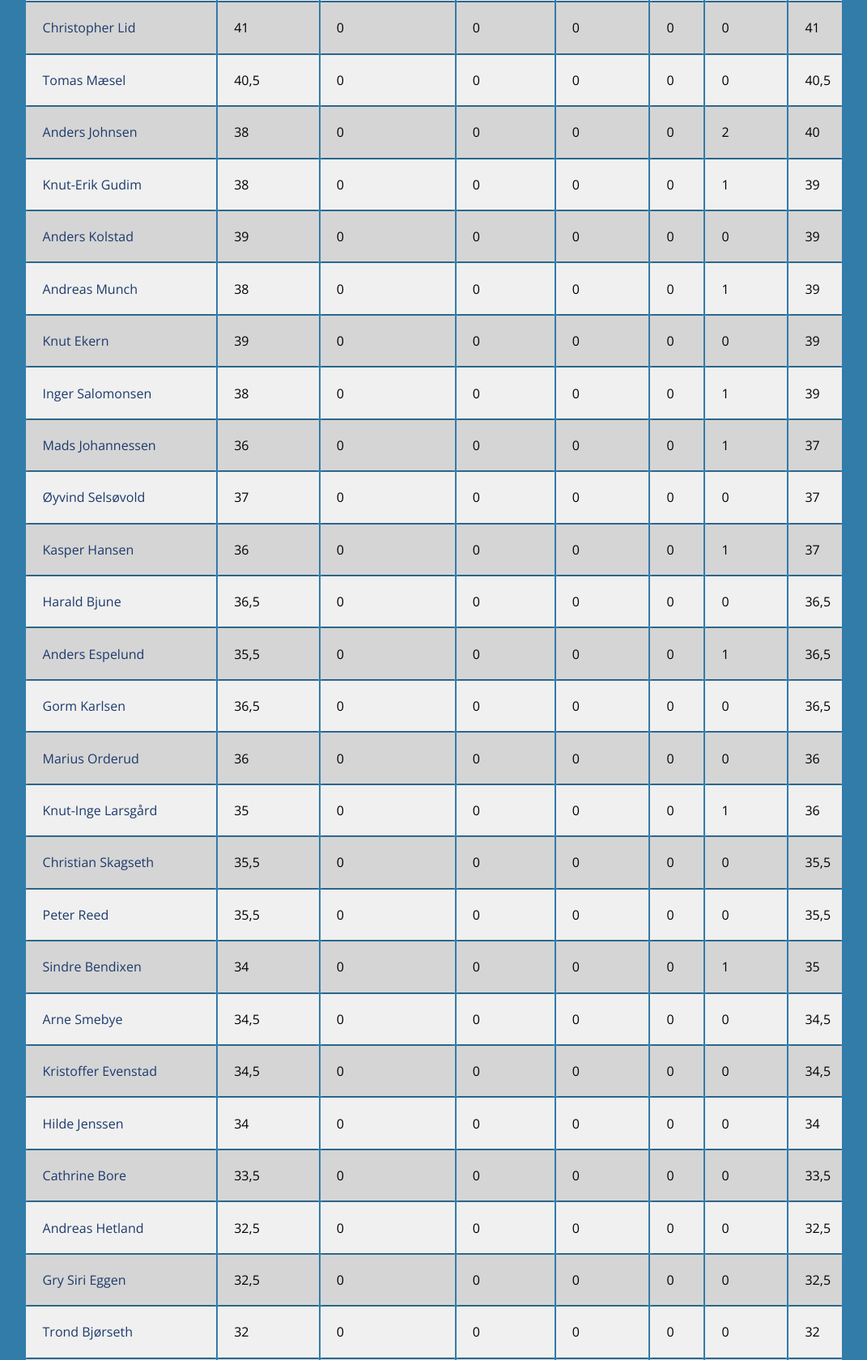
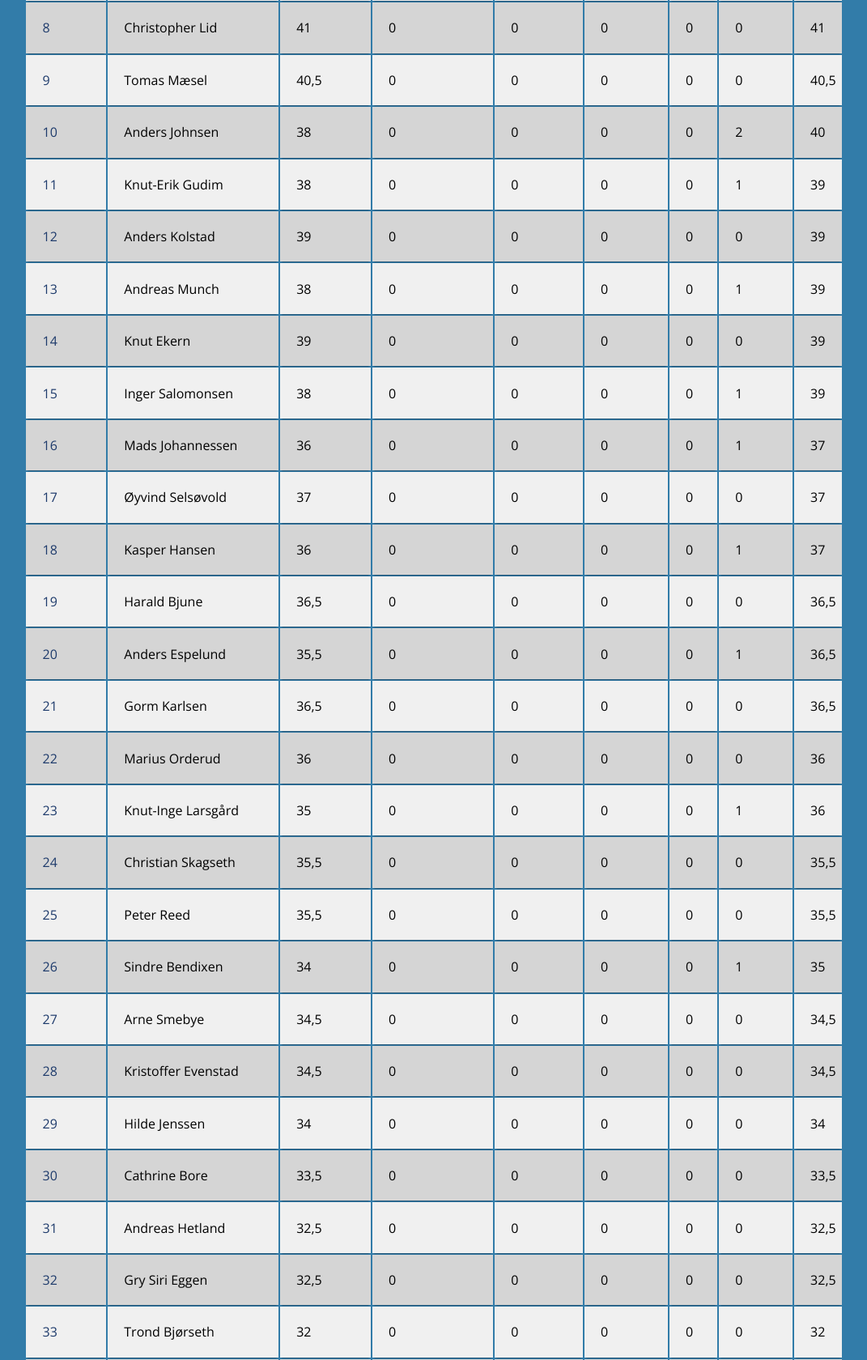
Before and after one commit to tietoem/tietoem.github.io, a plain HTML site: page index.html in a window 1280 px wide. Shown: the part 747-2427 px from the top of the page at 81% size, without its empty margins (104-1175 px from the left). Drawn offline with nearby package versions, Linux system fonts and the light colour scheme.

Commit message:
line numbers

```diff
--- a/index.html
+++ b/index.html
@@ -16,6 +16,7 @@
 <table class="container">
 	<thead>
 		<tr>
+			<th><h1>Rangering</h1></th>
 			<th><h1>Navn</h1></th>
 			<th><h1>Gruppespill</h1></th>
 			<th><h1>Åttendelsfinale</h1></th>
@@ -27,56 +28,48 @@
 		</tr>
 	</thead>
 	<tbody>
-		<tr>
-			<td>Bjørn Tore Eriksen</td>
-			<td>51,5</td>
-			<td>0</td>
-			<td>0</td>
-			<td>0</td>
-			<td>0</td>
-			<td>0</td>
-			<td>51,5</td>
-		</tr>
-		 <tr><td>Daniel Bjørstad Karlsen</td><td>51</td><td>0</td><td>0</td><td>0</td><td>0</td><td>0</td><td>51</td></tr>
- <tr><td>Geir Hølland</td><td>49</td><td>0</td><td>0</td><td>0</td><td>0</td><td>1</td><td>50</td></tr>
- <tr><td>Bente Nordli</td><td>47</td><td>0</td><td>0</td><td>0</td><td>0</td><td>1</td><td>48</td></tr>
- <tr><td>Hallvard Aas</td><td>45</td><td>0</td><td>0</td><td>0</td><td>0</td><td>2</td><td>47</td></tr>
- <tr><td>Martynas Ladas</td><td>43</td><td>0</td><td>0</td><td>0</td><td>0</td><td>0</td><td>43</td></tr>
- <tr><td>Are Jensen</td><td>41,5</td><td>0</td><td>0</td><td>0</td><td>0</td><td>0</td><td>41,5</td></tr>
- <tr><td>Christopher Lid</td><td>41</td><td>0</td><td>0</td><td>0</td><td>0</td><td>0</td><td>41</td></tr>
- <tr><td>Tomas Mæsel</td><td>40,5</td><td>0</td><td>0</td><td>0</td><td>0</td><td>0</td><td>40,5</td></tr>
- <tr><td>Anders Johnsen</td><td>38</td><td>0</td><td>0</td><td>0</td><td>0</td><td>2</td><td>40</td></tr>
- <tr><td>Knut-Erik Gudim</td><td>38</td><td>0</td><td>0</td><td>0</td><td>0</td><td>1</td><td>39</td></tr>
- <tr><td>Anders Kolstad</td><td>39</td><td>0</td><td>0</td><td>0</td><td>0</td><td>0</td><td>39</td></tr>
- <tr><td>Andreas Munch</td><td>38</td><td>0</td><td>0</td><td>0</td><td>0</td><td>1</td><td>39</td></tr>
- <tr><td>Knut Ekern</td><td>39</td><td>0</td><td>0</td><td>0</td><td>0</td><td>0</td><td>39</td></tr>
- <tr><td>Inger Salomonsen</td><td>38</td><td>0</td><td>0</td><td>0</td><td>0</td><td>1</td><td>39</td></tr>
- <tr><td>Mads Johannessen</td><td>36</td><td>0</td><td>0</td><td>0</td><td>0</td><td>1</td><td>37</td></tr>
- <tr><td>Øyvind Selsøvold</td><td>37</td><td>0</td><td>0</td><td>0</td><td>0</td><td>0</td><td>37</td></tr>
- <tr><td>Kasper Hansen</td><td>36</td><td>0</td><td>0</td><td>0</td><td>0</td><td>1</td><td>37</td></tr>
- <tr><td>Harald Bjune</td><td>36,5</td><td>0</td><td>0</td><td>0</td><td>0</td><td>0</td><td>36,5</td></tr>
- <tr><td>Anders Espelund</td><td>35,5</td><td>0</td><td>0</td><td>0</td><td>0</td><td>1</td><td>36,5</td></tr>
- <tr><td>Gorm Karlsen</td><td>36,5</td><td>0</td><td>0</td><td>0</td><td>0</td><td>0</td><td>36,5</td></tr>
- <tr><td>Marius Orderud</td><td>36</td><td>0</td><td>0</td><td>0</td><td>0</td><td>0</td><td>36</td></tr>
- <tr><td>Knut-Inge Larsgård</td><td>35</td><td>0</td><td>0</td><td>0</td><td>0</td><td>1</td><td>36</td></tr>
- <tr><td>Christian Skagseth</td><td>35,5</td><td>0</td><td>0</td><td>0</td><td>0</td><td>0</td><td>35,5</td></tr>
- <tr><td>Peter Reed</td><td>35,5</td><td>0</td><td>0</td><td>0</td><td>0</td><td>0</td><td>35,5</td></tr>
- <tr><td>Sindre Bendixen</td><td>34</td><td>0</td><td>0</td><td>0</td><td>0</td><td>1</td><td>35</td></tr>
- <tr><td>Arne Smebye</td><td>34,5</td><td>0</td><td>0</td><td>0</td><td>0</td><td>0</td><td>34,5</td></tr>
- <tr><td>Kristoffer Evenstad</td><td>34,5</td><td>0</td><td>0</td><td>0</td><td>0</td><td>0</td><td>34,5</td></tr>
- <tr><td>Hilde Jenssen</td><td>34</td><td>0</td><td>0</td><td>0</td><td>0</td><td>0</td><td>34</td></tr>
- <tr><td>Cathrine Bore</td><td>33,5</td><td>0</td><td>0</td><td>0</td><td>0</td><td>0</td><td>33,5</td></tr>
- <tr><td>Andreas Hetland</td><td>32,5</td><td>0</td><td>0</td><td>0</td><td>0</td><td>0</td><td>32,5</td></tr>
- <tr><td>Gry Siri Eggen</td><td>32,5</td><td>0</td><td>0</td><td>0</td><td>0</td><td>0</td><td>32,5</td></tr>
- <tr><td>Trond Bjørseth</td><td>32</td><td>0</td><td>0</td><td>0</td><td>0</td><td>0</td><td>32</td></tr>
- <tr><td>Espen Nergaard</td><td>32</td><td>0</td><td>0</td><td>0</td><td>0</td><td>0</td><td>32</td></tr>
- <tr><td>Eirik Rathe</td><td>31,5</td><td>0</td><td>0</td><td>0</td><td>0</td><td>0</td><td>31,5</td></tr>
- <tr><td>Heidi Østli</td><td>31,5</td><td>0</td><td>0</td><td>0</td><td>0</td><td>0</td><td>31,5</td></tr>
- <tr><td>Rune Lysbakken</td><td>30</td><td>0</td><td>0</td><td>0</td><td>0</td><td>1</td><td>31</td></tr>
- <tr><td>Simen Myrum</td><td>30,5</td><td>0</td><td>0</td><td>0</td><td>0</td><td>0</td><td>30,5</td></tr>
- <tr><td>Krister Koen</td><td>30</td><td>0</td><td>0</td><td>0</td><td>0</td><td>0</td><td>30</td></tr>
- <tr><td>Håvard Haug Hanssen</td><td>28,5</td><td>0</td><td>0</td><td>0</td><td>0</td><td>0</td><td>28,5</td></tr>
- <tr><td>Tone Fosser</td><td>25</td><td>0</td><td>0</td><td>0</td><td>0</td><td>1</td><td>26</td></tr>
+		<tr><td>1</td><td>Bjørn Tore Eriksen</td><td>51,5</td><td>0</td><td>0</td><td>0</td><td>0</td><td>0</td><td>51,5</td></tr>
+ <tr><td>2</td><td>Daniel Bjørstad Karlsen</td><td>51</td><td>0</td><td>0</td><td>0</td><td>0</td><td>0</td><td>51</td></tr>
+ <tr><td>3</td><td>Geir Hølland</td><td>49</td><td>0</td><td>0</td><td>0</td><td>0</td><td>1</td><td>50</td></tr>
+ <tr><td>4</td><td>Bente Nordli</td><td>47</td><td>0</td><td>0</td><td>0</td><td>0</td><td>1</td><td>48</td></tr>
+ <tr><td>5</td><td>Hallvard Aas</td><td>45</td><td>0</td><td>0</td><td>0</td><td>0</td><td>2</td><td>47</td></tr>
+ <tr><td>6</td><td>Martynas Ladas</td><td>43</td><td>0</td><td>0</td><td>0</td><td>0</td><td>0</td><td>43</td></tr>
+ <tr><td>7</td><td>Are Jensen</td><td>41,5</td><td>0</td><td>0</td><td>0</td><td>0</td><td>0</td><td>41,5</td></tr>
+ <tr><td>8</td><td>Christopher Lid</td><td>41</td><td>0</td><td>0</td><td>0</td><td>0</td><td>0</td><td>41</td></tr>
+ <tr><td>9</td><td>Tomas Mæsel</td><td>40,5</td><td>0</td><td>0</td><td>0</td><td>0</td><td>0</td><td>40,5</td></tr>
+ <tr><td>10</td><td>Anders Johnsen</td><td>38</td><td>0</td><td>0</td><td>0</td><td>0</td><td>2</td><td>40</td></tr>
+ <tr><td>11</td><td>Knut-Erik Gudim</td><td>38</td><td>0</td><td>0</td><td>0</td><td>0</td><td>1</td><td>39</td></tr>
+ <tr><td>12</td><td>Anders Kolstad</td><td>39</td><td>0</td><td>0</td><td>0</td><td>0</td><td>0</td><td>39</td></tr>
+ <tr><td>13</td><td>Andreas Munch</td><td>38</td><td>0</td><td>0</td><td>0</td><td>0</td><td>1</td><td>39</td></tr>
+ <tr><td>14</td><td>Knut Ekern</td><td>39</td><td>0</td><td>0</td><td>0</td><td>0</td><td>0</td><td>39</td></tr>
+ <tr><td>15</td><td>Inger Salomonsen</td><td>38</td><td>0</td><td>0</td><td>0</td><td>0</td><td>1</td><td>39</td></tr>
+ <tr><td>16</td><td>Mads Johannessen</td><td>36</td><td>0</td><td>0</td><td>0</td><td>0</td><td>1</td><td>37</td></tr>
+ <tr><td>17</td><td>Øyvind Selsøvold</td><td>37</td><td>0</td><td>0</td><td>0</td><td>0</td><td>0</td><td>37</td></tr>
+ <tr><td>18</td><td>Kasper Hansen</td><td>36</td><td>0</td><td>0</td><td>0</td><td>0</td><td>1</td><td>37</td></tr>
+ <tr><td>19</td><td>Harald Bjune</td><td>36,5</td><td>0</td><td>0</td><td>0</td><td>0</td><td>0</td><td>36,5</td></tr>
+ <tr><td>20</td><td>Anders Espelund</td><td>35,5</td><td>0</td><td>0</td><td>0</td><td>0</td><td>1</td><td>36,5</td></tr>
+ <tr><td>21</td><td>Gorm Karlsen</td><td>36,5</td><td>0</td><td>0</td><td>0</td><td>0</td><td>0</td><td>36,5</td></tr>
+ <tr><td>22</td><td>Marius Orderud</td><td>36</td><td>0</td><td>0</td><td>0</td><td>0</td><td>0</td><td>36</td></tr>
+ <tr><td>23</td><td>Knut-Inge Larsgård</td><td>35</td><td>0</td><td>0</td><td>0</td><td>0</td><td>1</td><td>36</td></tr>
+ <tr><td>24</td><td>Christian Skagseth</td><td>35,5</td><td>0</td><td>0</td><td>0</td><td>0</td><td>0</td><td>35,5</td></tr>
+ <tr><td>25</td><td>Peter Reed</td><td>35,5</td><td>0</td><td>0</td><td>0</td><td>0</td><td>0</td><td>35,5</td></tr>
+ <tr><td>26</td><td>Sindre Bendixen</td><td>34</td><td>0</td><td>0</td><td>0</td><td>0</td><td>1</td><td>35</td></tr>
+ <tr><td>27</td><td>Arne Smebye</td><td>34,5</td><td>0</td><td>0</td><td>0</td><td>0</td><td>0</td><td>34,5</td></tr>
+ <tr><td>28</td><td>Kristoffer Evenstad</td><td>34,5</td><td>0</td><td>0</td><td>0</td><td>0</td><td>0</td><td>34,5</td></tr>
+ <tr><td>29</td><td>Hilde Jenssen</td><td>34</td><td>0</td><td>0</td><td>0</td><td>0</td><td>0</td><td>34</td></tr>
+ <tr><td>30</td><td>Cathrine Bore</td><td>33,5</td><td>0</td><td>0</td><td>0</td><td>0</td><td>0</td><td>33,5</td></tr>
+ <tr><td>31</td><td>Andreas Hetland</td><td>32,5</td><td>0</td><td>0</td><td>0</td><td>0</td><td>0</td><td>32,5</td></tr>
+ <tr><td>32</td><td>Gry Siri Eggen</td><td>32,5</td><td>0</td><td>0</td><td>0</td><td>0</td><td>0</td><td>32,5</td></tr>
+ <tr><td>33</td><td>Trond Bjørseth</td><td>32</td><td>0</td><td>0</td><td>0</td><td>0</td><td>0</td><td>32</td></tr>
+ <tr><td>34</td><td>Espen Nergaard</td><td>32</td><td>0</td><td>0</td><td>0</td><td>0</td><td>0</td><td>32</td></tr>
+ <tr><td>35</td><td>Eirik Rathe</td><td>31,5</td><td>0</td><td>0</td><td>0</td><td>0</td><td>0</td><td>31,5</td></tr>
+ <tr><td>36</td><td>Heidi Østli</td><td>31,5</td><td>0</td><td>0</td><td>0</td><td>0</td><td>0</td><td>31,5</td></tr>
+ <tr><td>37</td><td>Rune Lysbakken</td><td>30</td><td>0</td><td>0</td><td>0</td><td>0</td><td>1</td><td>31</td></tr>
+ <tr><td>38</td><td>Simen Myrum</td><td>30,5</td><td>0</td><td>0</td><td>0</td><td>0</td><td>0</td><td>30,5</td></tr>
+ <tr><td>39</td><td>Krister Koen</td><td>30</td><td>0</td><td>0</td><td>0</td><td>0</td><td>0</td><td>30</td></tr>
+ <tr><td>40</td><td>Håvard Haug Hanssen</td><td>28,5</td><td>0</td><td>0</td><td>0</td><td>0</td><td>0</td><td>28,5</td></tr>
+ <tr><td>41</td><td>Tone Fosser</td><td>25</td><td>0</td><td>0</td><td>0</td><td>0</td><td>1</td><td>26</td></tr>
+</tbody>
 	</tbody>
 </table>
 
```
